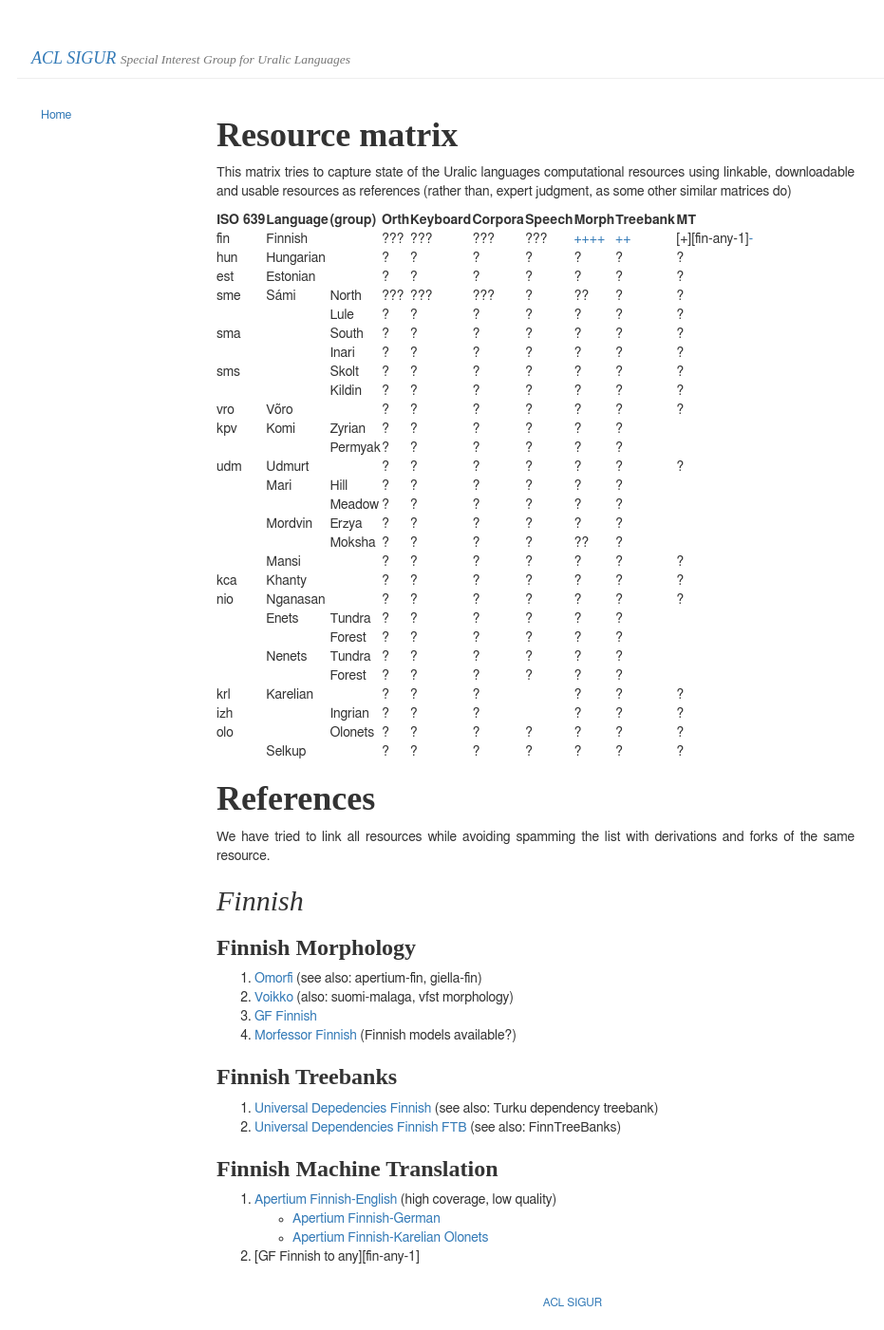
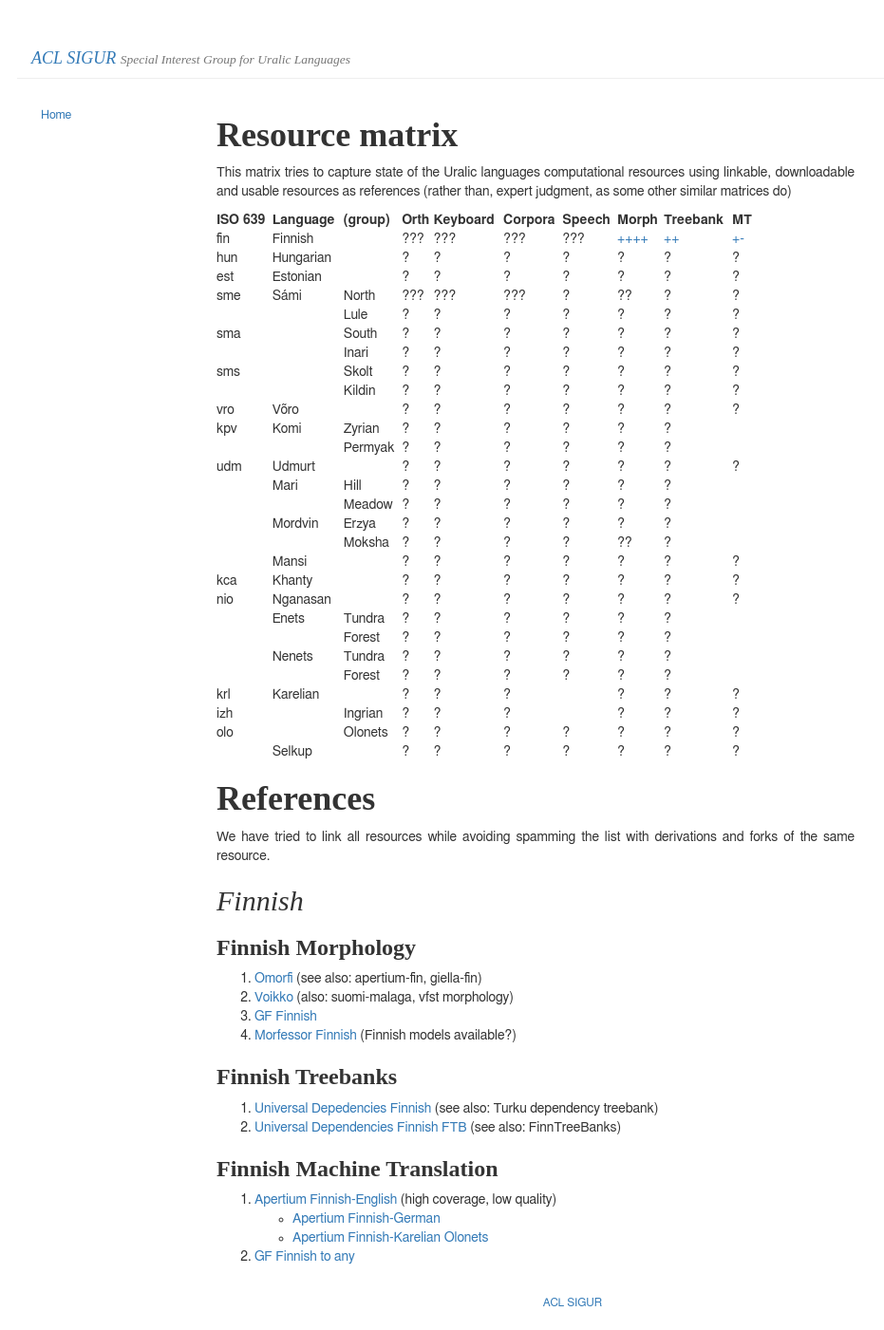
Before and after one commit to acl-sigur/acl-sigur.github.io, a Jekyll site: the page built from matrix.md, in a window 1280 px wide. Shown: the whole page at 95% size, without its empty margins (37-968 px from the left). Built offline with Jekyll 4.4.1, drawn with Linux system fonts in a browser that asks for light colours; part of the change alters nothing that is shown.

Commit message:
add GF fin-X link

```diff
--- a/matrix.md
+++ b/matrix.md
@@ -77,3 +77,4 @@ derivations and forks of the same resource.
 [fin-eng-1]: https://github.com/flammie/apertium-fin-eng
 [fin-deu-1]: https://github.com/flammie/apertium-fin-deu
 [fin-olo-1]: https://github.com/flammie/apertium-fin-olo
+[fin-any-1]: http://www.grammaticalframework.org/
```
